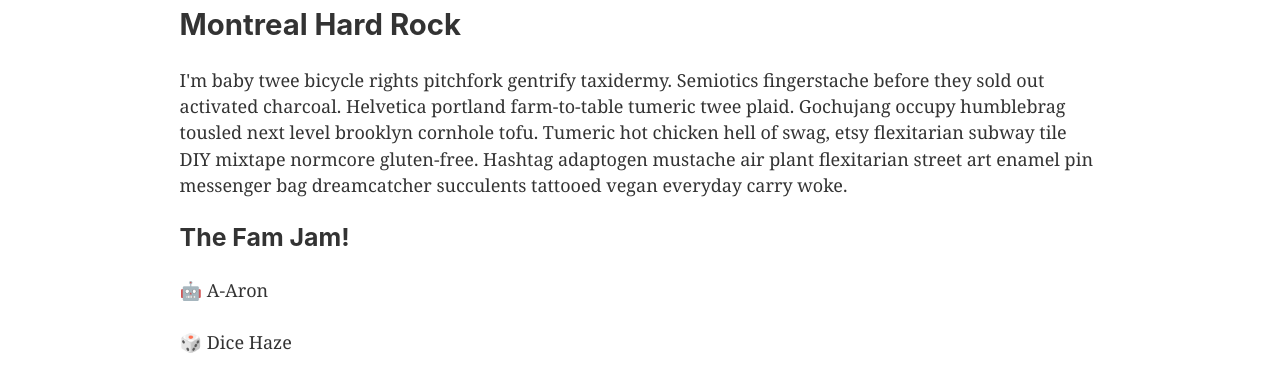
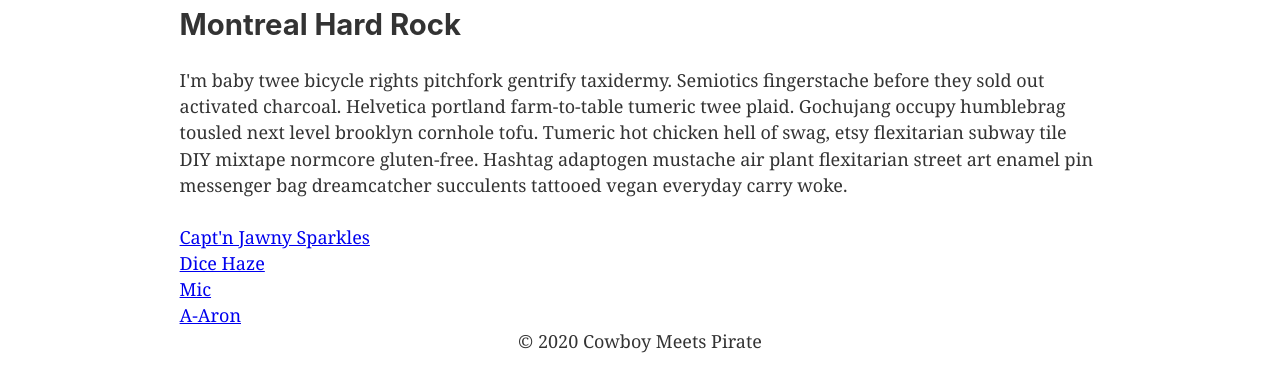
Before and after one commit to tomkonidas/cowboymeetspirate, a Gatsby site: page /about in a window 1280 px wide. Shown: the part 188-554 px from the top of the page. Built offline with nearby package versions, Linux system fonts and the light colour scheme; Gatsby itself is replaced by a stand-in of ours.

Commit message:
add order by field

```diff
--- a/src/components/team.js
+++ b/src/components/team.js
@@ -6,33 +6,35 @@
  */
 
 import React from "react"
-import { useStaticQuery, graphql } from "gatsby"
+import { useStaticQuery, graphql, Link } from "gatsby"
 
-const Team = () => {
-  const data = useStaticQuery(graphql`
+const TEAM_MEMBERS_QUERY = graphql`
   query TeamMembers {
-      allMarkdownRemark {
+    allMarkdownRemark(sort: { fields: [frontmatter___order] }) {
       edges {
         node {
           frontmatter {
             slug
             name
-              emoji
           }
         }
       }
     }
   }
-  `)
+`
+
+const Team = () => {
+  const data = useStaticQuery(TEAM_MEMBERS_QUERY)
 
   return (
     <>
       <section>
-        <h3>The Fam Jam!</h3>
         {data.allMarkdownRemark.edges.map(edge => (
-          <p>
+          <div key={edge.node.frontmatter.slug}>
+            <Link to={`/team${edge.node.frontmatter.slug}`}>
               {edge.node.frontmatter.emoji} {edge.node.frontmatter.name}
-          </p>
+            </Link>
+          </div>
         ))}
       </section>
     </>
--- a/src/pages/team/aaron.md
+++ b/src/pages/team/aaron.md
@@ -1,5 +1,6 @@
 ---
 slug: "/aaron"
+order: 4
 emoji: "🤖"
 name: "A-Aron"
 oneLiner: "When I say whoa, I mean whoa!"
--- a/src/pages/team/dice.md
+++ b/src/pages/team/dice.md
@@ -1,5 +1,6 @@
 ---
 slug: "/dice"
+order: 2
 emoji: "🎲"
 name: "Dice Haze"
 oneLiner: "Rabbit season!"
--- a/src/pages/team/jawny.md
+++ b/src/pages/team/jawny.md
@@ -1,5 +1,6 @@
 ---
 slug: "/jawny"
+order: 1
 emoji: "🏴‍☠️"
 name: "Capt'n Jawny Sparkles"
 oneLiner: "Duck season!"
--- a/src/pages/team/mic.md
+++ b/src/pages/team/mic.md
@@ -1,5 +1,6 @@
 ---
 slug: "/mic"
+order: 3
 emoji: "💪"
 name: "Mic"
 oneLiner: "Anyone for tennis?"
```
Lines whose indentation alone changed are shown as unchanged.
